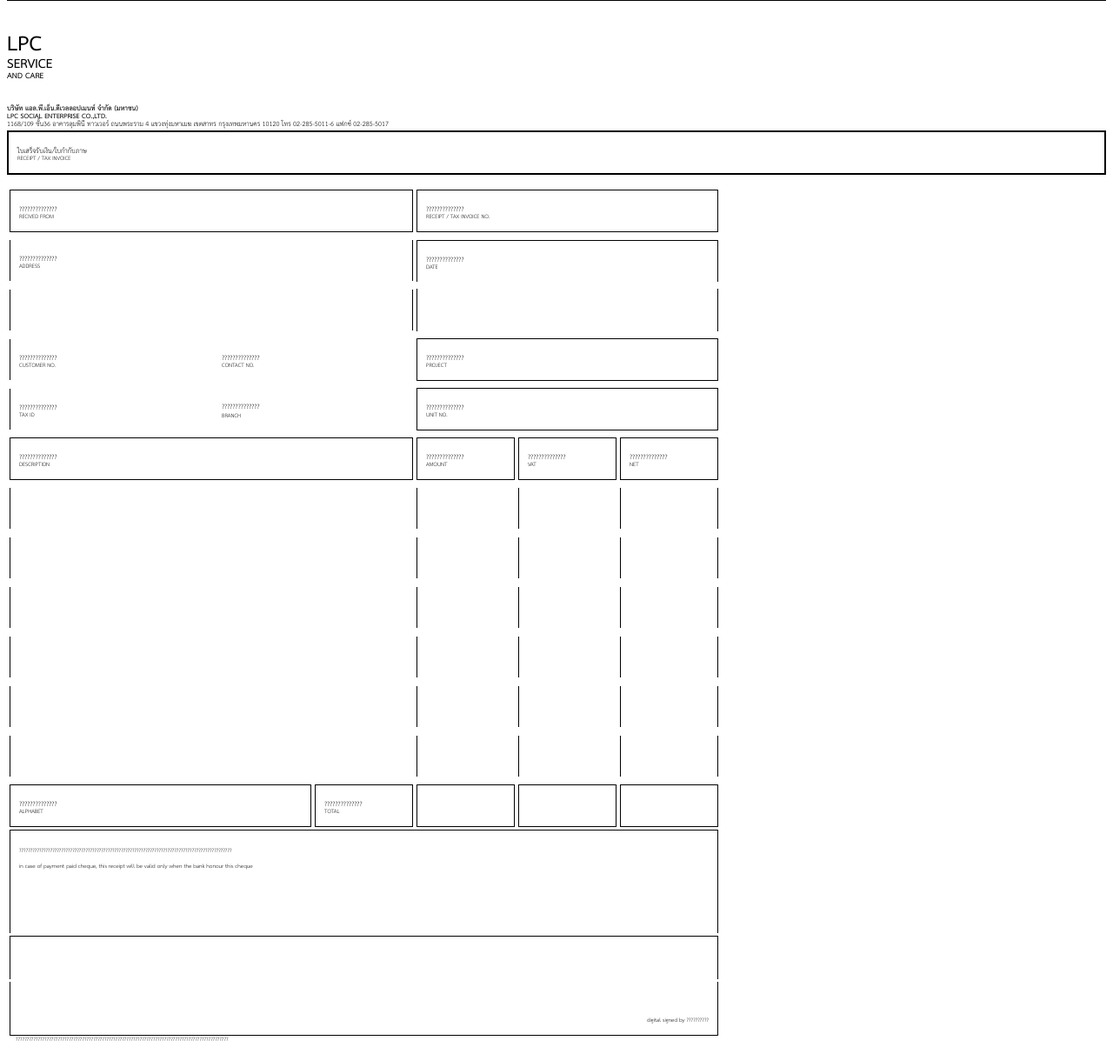
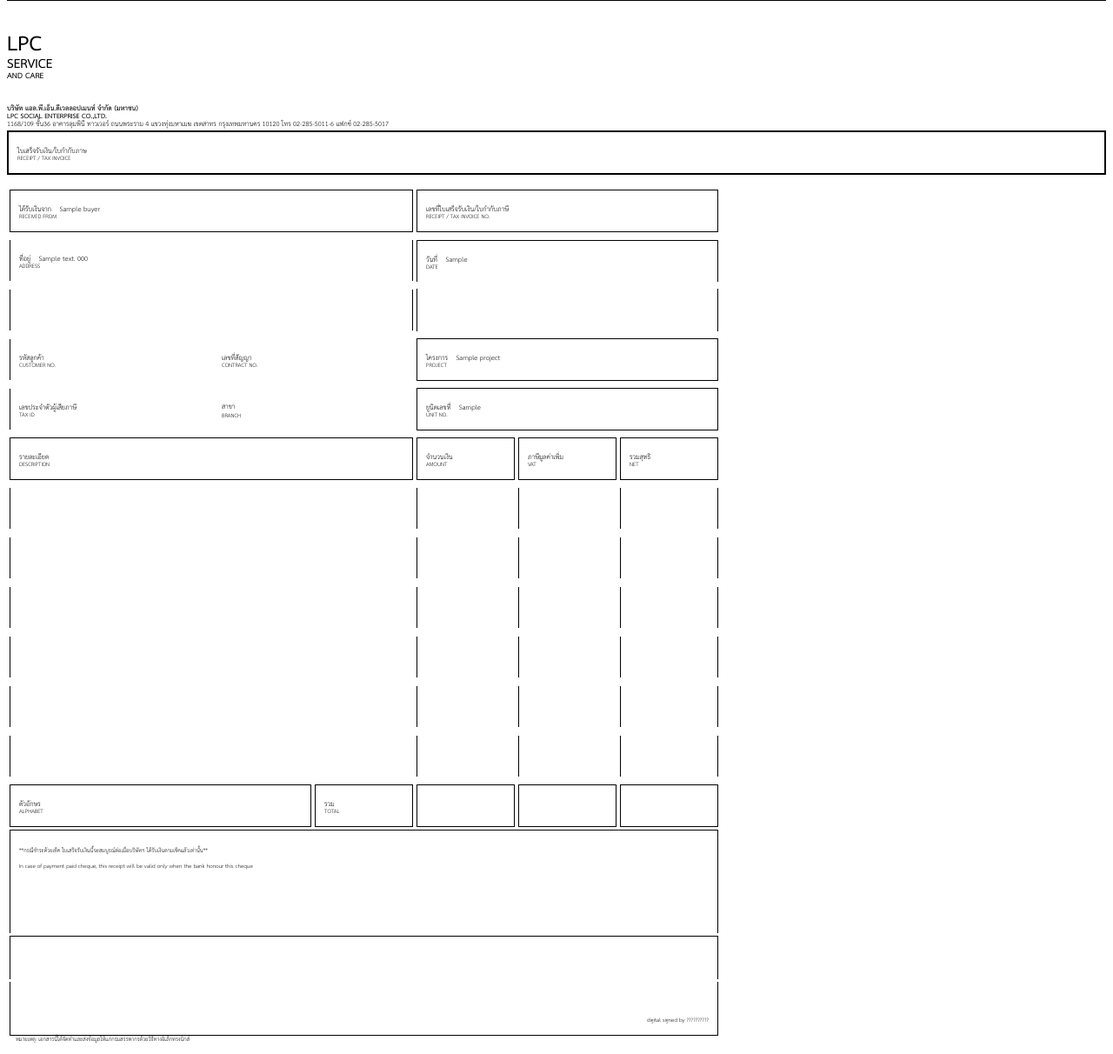
Before and after one commit to jorokb/project, a Django app: template PROJECT/PROJECTAPP/templates/PROJECTAPP/lpc.html in a window 1280 px wide. Shown: the part 2277-3489 px from the top of the page at 87% size. Run offline with Django 3.2, Linux system fonts and the light colour scheme; the template is opened without the code that fills it: most values are stand-ins (such as "Sample title", 1, 10 or a date in 2020).

Commit message:
edit thai words

```diff
--- a/PROJECT/PROJECTAPP/templates/PROJECTAPP/template1.html
+++ b/PROJECT/PROJECTAPP/templates/PROJECTAPP/template1.html
@@ -55,21 +55,21 @@
 			<table>
 				<tr>
 					<td colspan="4">
-						<p id="thai-words">??????????????</p>
-						<p id="eng-words">RECIVED FROM</p>
+						<p id="thai-words">ได้รับเงินจาก &nbsp;&nbsp; {{ buyer.name }}</p>
+						<p id="eng-words">RECEIVED FROM</p>
 					</td>
 					<td colspan="3">
-						<p id="thai-words">??????????????</p>
+						<p id="thai-words">เลขที่ใบเสร็จรับเงิน/ใบกำกับภาษี</p>
 						<p id="eng-words">RECEIPT / TAX INVOICE NO.</p>
 					</td>
 				</tr>
 				<tr>
 					<td colspan="4">
-						<p id="thai-words" style="border: none; border-left: 1px solid; border-right: 1px solid;">??????????????</p>
+						<p id="thai-words" style="border: none; border-left: 1px solid; border-right: 1px solid;">ที่อยู่ &nbsp;&nbsp; {{ buyer.address}} {{ buyer.post_code }}</p>
 						<p id="eng-words" style="border: none; border-left: 1px solid; border-right: 1px solid;">ADDRESS</p>
 					</td>
 					<td colspan="3">
-						<p id="thai-words">??????????????</p>
+						<p id="thai-words">วันที่ &nbsp;&nbsp; {{ header.issue_dt}}</p>
 						<p id="eng-words" style="border-bottom: none;">DATE</p>
 					</td>
 				</tr>
@@ -87,59 +87,59 @@
 				<!------------------------------------------->
 				<tr>
 					<td id="no-border">
-						<p id="thai-words" style="border: none; border-left: 1px solid;">??????????????</p>
+						<p id="thai-words" style="border: none; border-left: 1px solid;">รหัสลูกค้า</p>
 						<p id="eng-words" style="border: none; border-left: 1px solid;">CUSTOMER NO.</p>
 					</td>
 					<td id="blank-col no-border">
 						&nbsp;
 					</td>
 					<td  id="no-border">
-						<p id="thai-words" style="border: none;">??????????????</p>
-						<p id="eng-words" style="border: none;">CONTACT NO.</p>
+						<p id="thai-words" style="border: none;">เลขที่สัญญา</p>
+						<p id="eng-words" style="border: none;">CONTRACT NO.</p>
 					</td>
 					<td id="blank-col no-border">
 						&nbsp;
 					</td>
 					<td colspan="3">
-						<p id="thai-words">??????????????</p>
+						<p id="thai-words">โครงการ &nbsp;&nbsp; {{ additional.project }}</p>
 						<p id="eng-words">PROJECT</p>
 					</td>
 				</tr>
 				<tr>
 					<td id="no-border">
-						<p id="thai-words" style="border: none; border-left: 1px solid;">??????????????</p>
+						<p id="thai-words" style="border: none; border-left: 1px solid;">เลขประจำตัวผู้เสียภาษี</p>
 						<p id="eng-words" style="border: none; border-left: 1px solid;">TAX ID</p>
 					</td>
 					<td id="blank-col no-border">
 						&nbsp;
 					</td>
 					<td  id="no-border">
-						<p id="thai-words" style="border: none;">??????????????<p>
+						<p id="thai-words" style="border: none;">สาขา<p>
 						<p id="eng-words" style="border: none;">BRANCH</p>
 					</td>
 					<td id="blank-col no-border">
 						&nbsp;
 					</td>
 					<td colspan="3">
-						<p id="thai-words">??????????????</p>
+						<p id="thai-words">ยูนิตเลขที่ &nbsp;&nbsp; {{ additional.unit_no }} </p>
 						<p id="eng-words">UNIT NO.</p>
 					</td>
 				</tr>
 				<tr>
 					<td colspan="4">
-						<p id="thai-words">??????????????</p>
+						<p id="thai-words">รายละเอียด</p>
 						<p id="eng-words">DESCRIPTION</p>
 					</td>
 					<td>
-						<p id="thai-words">??????????????</p>
+						<p id="thai-words">จำนวนเงิน</p>
 						<p id="eng-words">AMOUNT</p>
 					</td>
 					<td>
-						<p id="thai-words">??????????????</p>
+						<p id="thai-words">ภาษีมูลค่าเพิ่ม</p>
 						<p id="eng-words">VAT</p>
 					</td>
 					<td>
-						<p id="thai-words">??????????????</p>
+						<p id="thai-words">รวมสุทธิ</p>
 						<p id="eng-words">NET</p>
 					</td>
 				</tr>
@@ -265,11 +265,11 @@
 				<!------------------------------------------->
 				<tr>
 					<td colspan="3" id="no-border">
-						<p id="thai-words">??????????????</p>
+						<p id="thai-words">ตัวอักษร</p>
 						<p id="eng-words">ALPHABET</p>
 					</td>
 					<td id="no-border">
-						<p id="thai-words">??????????????</p>
+						<p id="thai-words">รวม</p>
 						<p id="eng-words">TOTAL</p>
 					</td>
 					<td>
@@ -287,8 +287,8 @@
 				</tr>
 				<tr>
 					<td colspan="7" id="">
-						<p id="eng-words" style="border: none; border-left: 1px solid; border-right: 1px solid; border-top: 1px solid; padding-top: 17px; padding-left: 10px; padding-bottom: -1px;">????????????????????????????????????????????????????????????????????????????????????????????????</p>
-						<p id="eng-words" style="border: none; border-left: 1px solid; border-right: 1px solid;">in case of payment paid cheque, this receipt will be valid only when the bank honour this cheque</p>
+						<p id="eng-words" style="border: none; border-left: 1px solid; border-right: 1px solid; border-top: 1px solid; padding-top: 17px; padding-left: 10px; padding-bottom: -1px;">**กรณีชำระด้วยเช็ค ใบเสร็จรับเงินนี้จะสมบูรณ์ต่อเมื่อบริษัทฯ ได้รับเงินตามเช็คแล้วเท่านั้น**</p>
+						<p id="eng-words" style="border: none; border-left: 1px solid; border-right: 1px solid;">In case of payment paid cheque, this receipt will be valid only when the bank honour this cheque</p>
 					</td>
 				</tr>
 				<!--i tried to create a space for this columns.-->
@@ -315,7 +315,7 @@
 			</table>
 		</div>
 		<div id="foot">
-			<p id="eng-words" style="border: none">????????????????????????????????????????????????????????????????????????????????????????????????</p>
+			<p id="eng-words" style="border: none">หมายเหตุ: เอกสารนี้ได้จัดทำและส่งข้อมูลให้แก่กรมสรรพากรด้วยวิธีทางอิเล็กทรงนิกส์</p>
 		</div>
 	</div>
 {% endblock %}
```
Also changed, not shown: PROJECT/PROJECTAPP/templates/PROJECTAPP/template2.html (+48 -47 lines).
